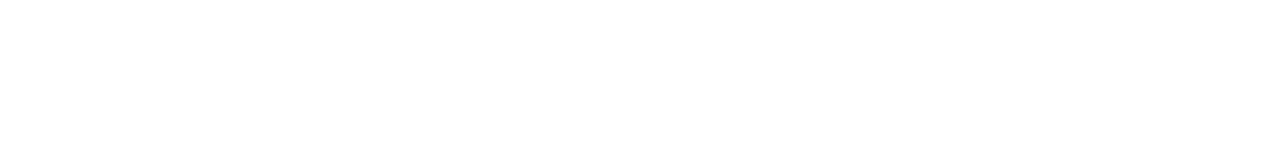
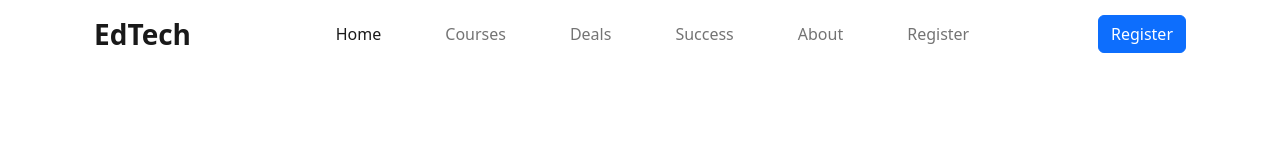
Before and after one commit to shakautkader608/EdTech-website, a plain HTML site: page index.html in a window 1280 px wide. Drawn offline with nearby package versions, Linux system fonts and the light colour scheme.

Commit message:
Complete Nav bar

```diff
--- a/index.html
+++ b/index.html
@@ -7,9 +7,59 @@
     <title>EdTech-website</title>
     <link rel="stylesheet" href="https://cdn.jsdelivr.net/npm/bootstrap@5.2.0/dist/css/bootstrap.min.css" />
     <link rel="stylesheet" href="./css/style.css" />
-    <link rel="shortcut icon" href="./images/icon.png" type="image/x-icon">
+    <link rel="shortcut icon" href="./images/icon.png" type="image/x-icon" />
   </head>
   <body>
+    <header class="container">
+<!-- Nav Start  -->
+      <nav>
+        <nav class="navbar navbar-expand-lg">
+            <div class="container-fluid">
+              <a class="navbar-brand fw-bold fs-3" href="#">EdTech</a>
+              <button
+                class="navbar-toggler"
+                type="button"
+                data-bs-toggle="collapse"
+                data-bs-target="#navbarNav"
+                aria-controls="navbarNav"
+                aria-expanded="false"
+                aria-label="Toggle navigation"
+              >
+                <span class="navbar-toggler-icon"></span>
+              </button>
+              <div class="collapse navbar-collapse" id="navbarNav">
+                <ul class="navbar-nav mx-auto">
+                  <li class="nav-item mx-4">
+                    <a class="nav-link active" aria-current="page" href="#">Home</a>
+                  </li>
+                  <li class="nav-item mx-4">
+                    <a class="nav-link" href="#">Courses</a>
+                  </li>
+                  <li class="nav-item mx-4">
+                    <a class="nav-link" href="#">Deals</a>
+                  </li>
+                  <li class="nav-item mx-4">
+                    <a class="nav-link" href="#">Success</a>
+                  </li>
+                  <li class="nav-item mx-4">
+                    <a class="nav-link" href="#">About</a>
+                  </li>
+                  <li class="nav-item mx-4">
+                    <a class="nav-link" href="#">Register</a>
+                  </li>
+                </ul>
+                <button class="btn btn-primary">Register</button>
+              </div>
+            </div>
+          </nav>
+      </nav>
+<!-- Nav End  -->
+
+<!-- Slider Start  -->
+
+<!-- Slider End  -->
+    </header>
+
     <script src="https://cdn.jsdelivr.net/npm/bootstrap@5.2.0/dist/js/bootstrap.bundle.min.js"></script>
   </body>
 </html>
```
